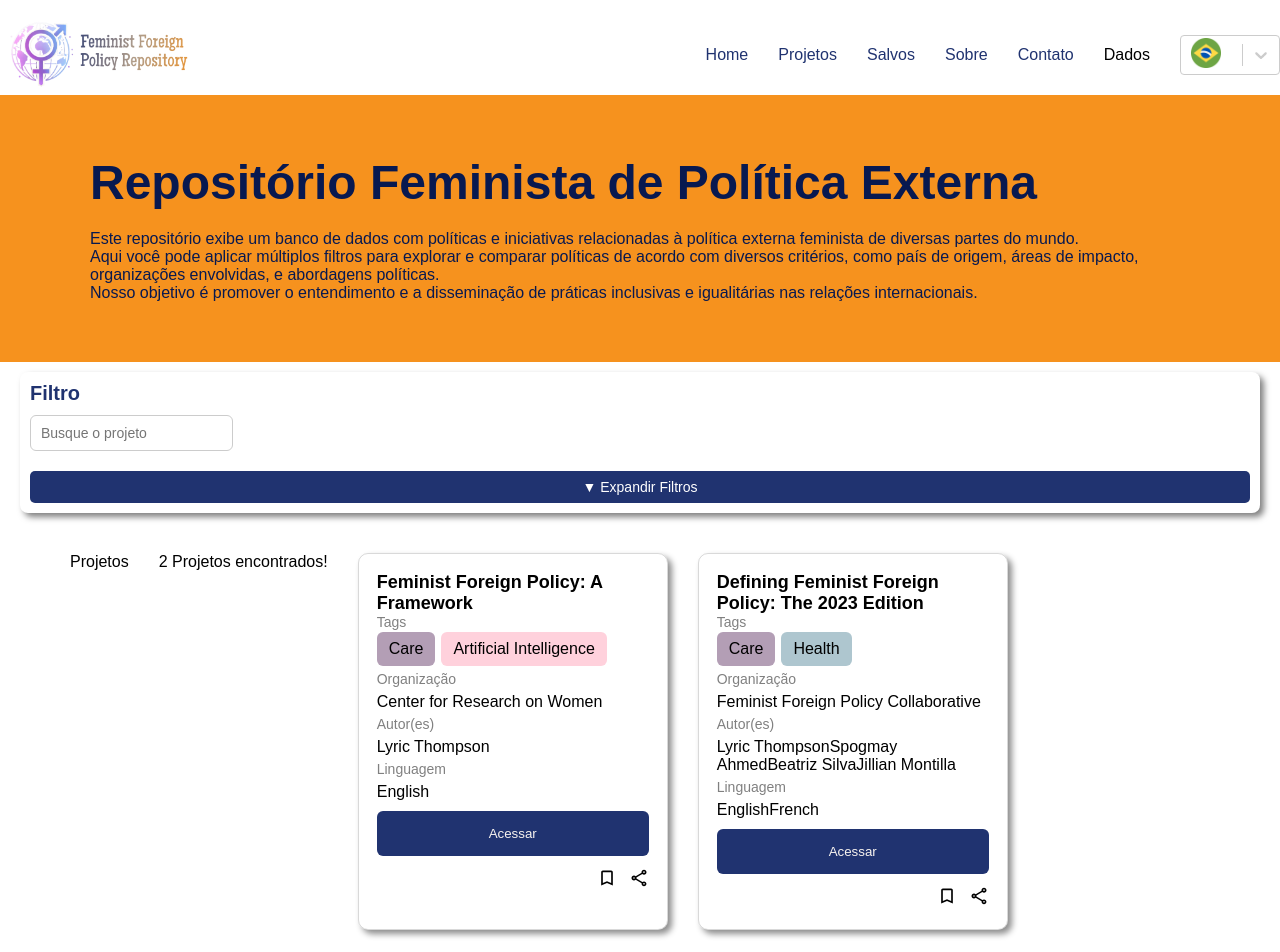
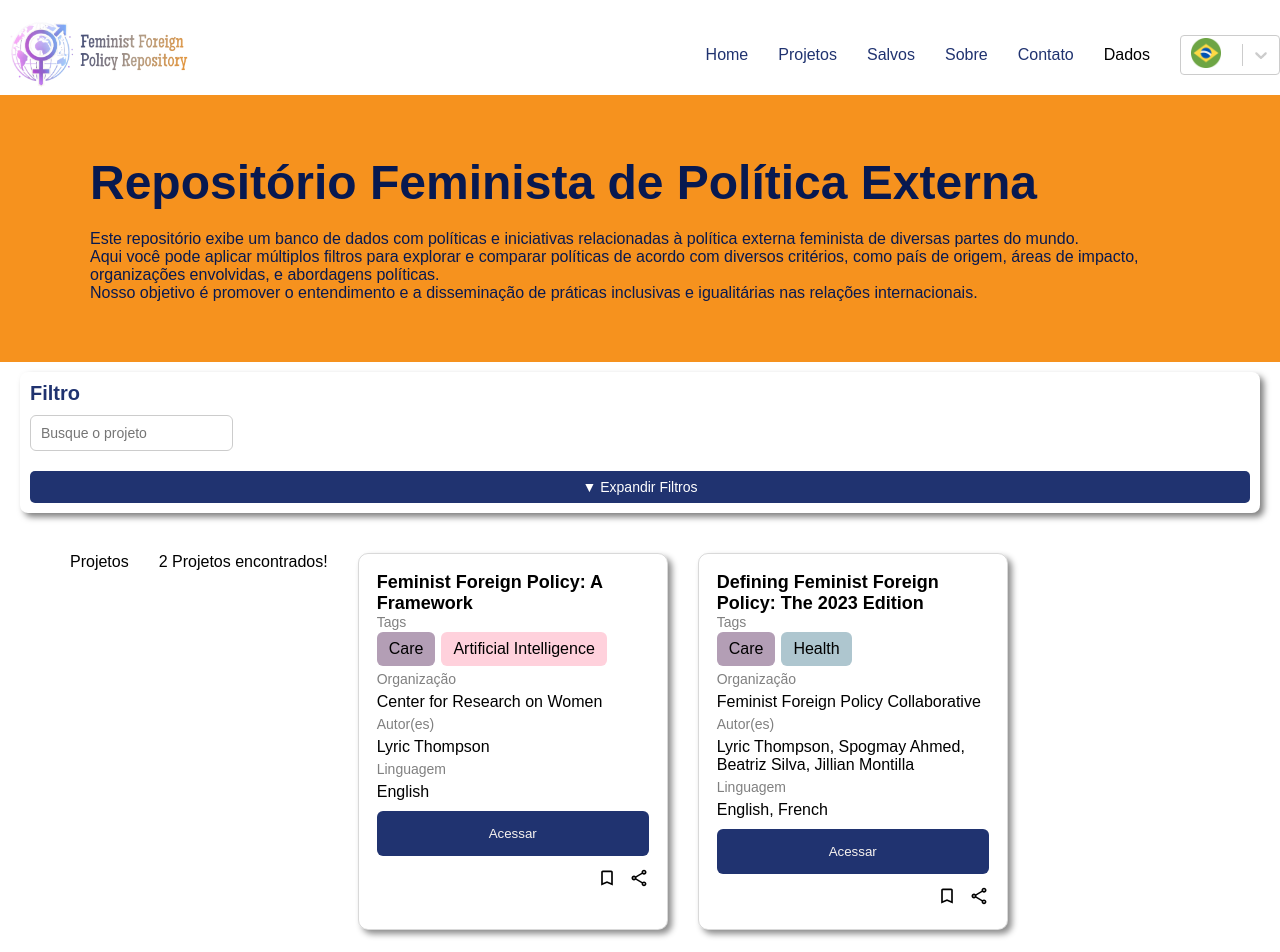
Before and after one commit to bsdeab/FFPR, a React (Create React App) app: page / in a window 1280 px wide. Shown: the top 952 px of the page. Built offline with nearby package versions, Linux system fonts and the light colour scheme.

Commit message:
gap in image

```diff
--- a/src/components/Card/Card.jsx
+++ b/src/components/Card/Card.jsx
@@ -91,15 +91,15 @@ function Card(props) {
 
       <div className='card-author-area'>
         <span className='area-name'>Autor(es)</span>
-        <span className='author'>{props.author}</span>
+        <div className='author-list'>
+          <span className='author'>{props.author.join(', ')}</span>
+        </div>
       </div>
 
       <div className='card-language-area'>
         <span className='area-name'>Linguagem</span>
         <div className='language-row'>
-          {props.language.map((language) => (
-            <span key={language} className='language'>{language}</span>
-          ))}
+          <span className='language'>{props.language.join(", ")}</span>
         </div>
       </div>
 
--- a/src/data/infos.json
+++ b/src/data/infos.json
@@ -1,5 +1,13 @@
 {
     "en": {
+        "Texts": {
+            "Projects": {
+                "Title": "Feminist Foreign Policy Repository",
+                "Phrase1": "",
+                "Phrase2": "",
+                "Phrase3": ""
+            }
+        },
         "Themes": {
             "Climate justice": "#FAD6A5",
             "Health": "#AEC6CF",
```
